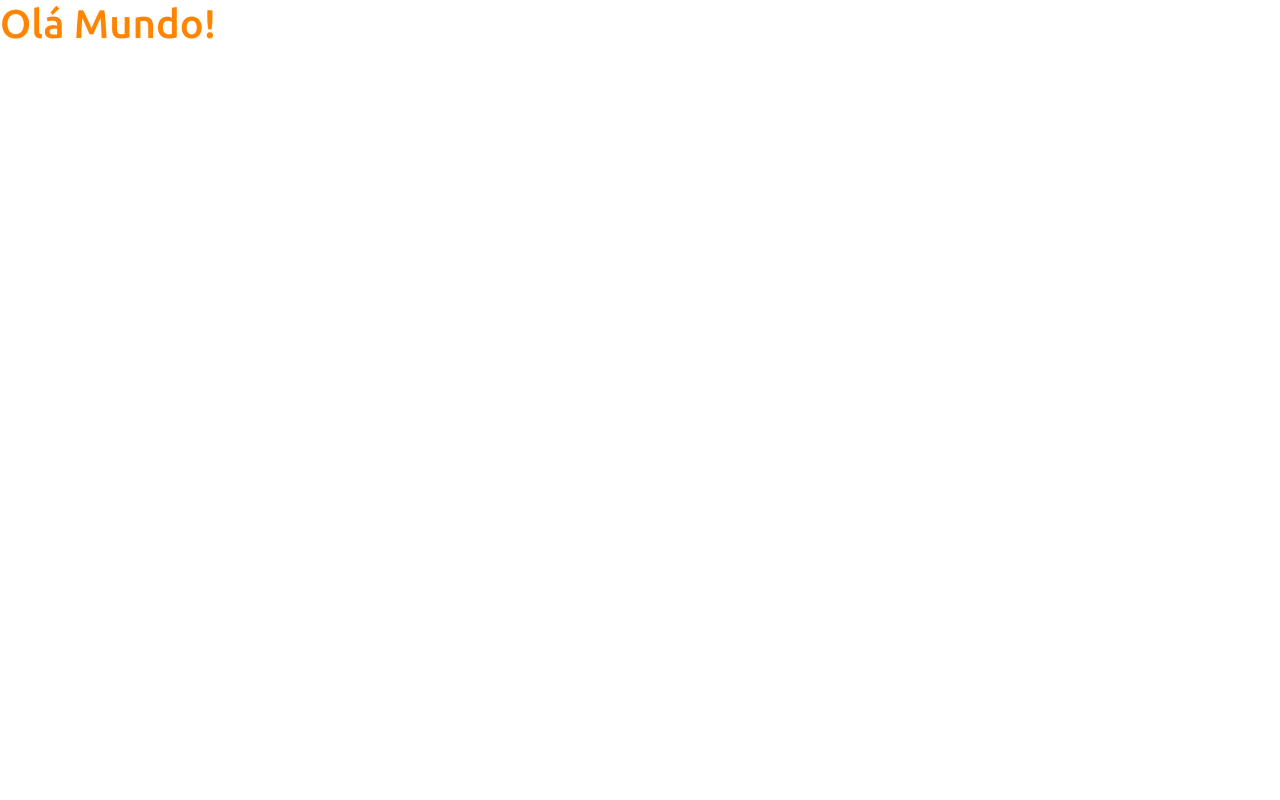
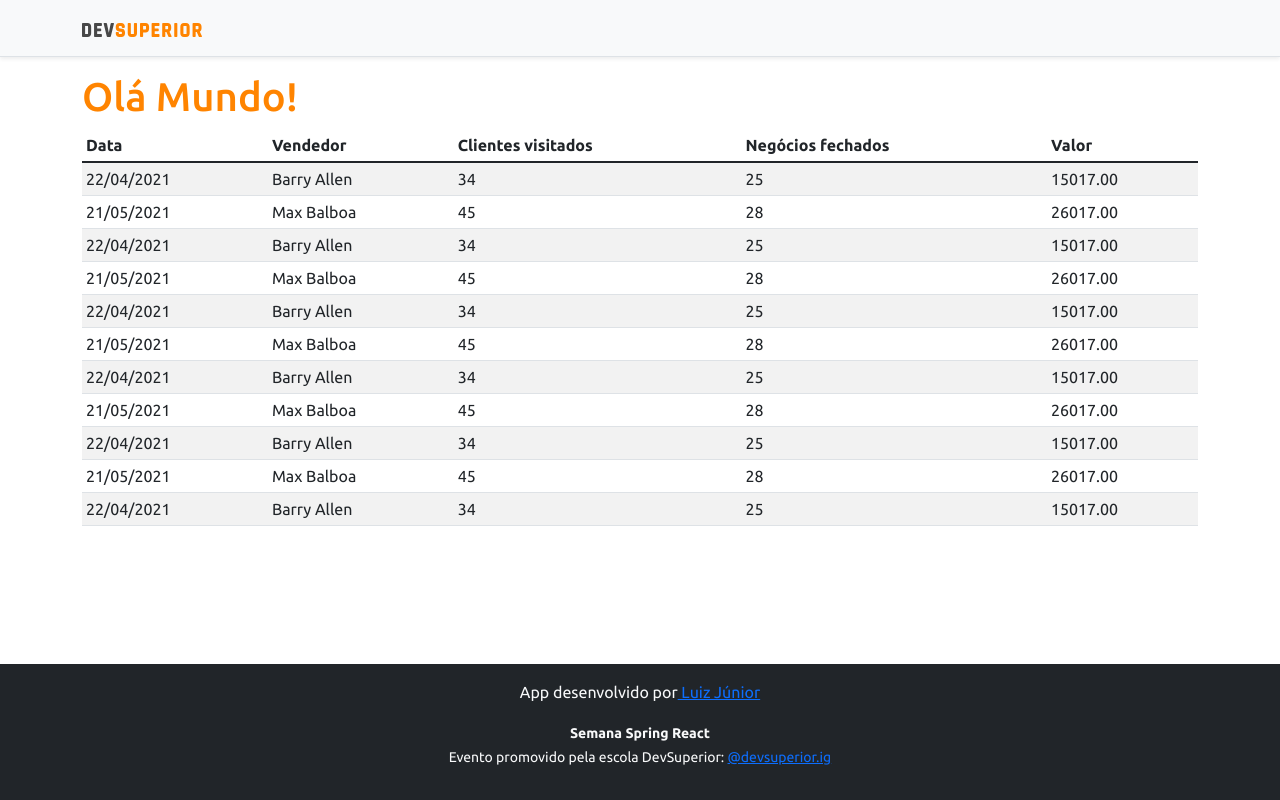
Before and after one commit to luizjrandrade/projeto-sds3, a React (Create React App) app in the folder front/: page / in a window 1280 px wide. Built offline with nearby package versions, Linux system fonts and the light colour scheme.

Commit message:
Basic Static Components

```diff
--- a/front/src/App.tsx
+++ b/front/src/App.tsx
@@ -1,9 +1,18 @@
+import DataTable from "components/DataTable";
+import Footer from "components/Footer";
+import NavBar from "components/NavBar";
+
 function App() {
   return (
-    <div>
+    <>
+    <NavBar />
+    <div className="container">
       <h1 className="text-primary">Olá Mundo!</h1>
+      <DataTable />
     </div>
 
+    <Footer />
+    </>
   );
 }
 
--- /dev/null
+++ b/front/src/components/DataTable/index.tsx
@@ -0,0 +1,98 @@
+
+const DataTable = () => {
+    return (
+        <div className="table-responsive">
+            <table className="table table-striped table-sm">
+                <thead>
+                    <tr>
+                        <th>Data</th>
+                        <th>Vendedor</th>
+                        <th>Clientes visitados</th>
+                        <th>Negócios fechados</th>
+                        <th>Valor</th>
+                    </tr>
+                </thead>
+                <tbody>
+                    <tr>
+                        <td>22/04/2021</td>
+                        <td>Barry Allen</td>
+                        <td>34</td>
+                        <td>25</td>
+                        <td>15017.00</td>
+                    </tr>
+                    <tr>
+                        <td>21/05/2021</td>
+                        <td>Max Balboa</td>
+                        <td>45</td>
+                        <td>28</td>
+                        <td>26017.00</td>
+                    </tr>
+                    <tr>
+                        <td>22/04/2021</td>
+                        <td>Barry Allen</td>
+                        <td>34</td>
+                        <td>25</td>
+                        <td>15017.00</td>
+                    </tr>
+                    <tr>
+                        <td>21/05/2021</td>
+                        <td>Max Balboa</td>
+                        <td>45</td>
+                        <td>28</td>
+                        <td>26017.00</td>
+                    </tr>
+                    <tr>
+                        <td>22/04/2021</td>
+                        <td>Barry Allen</td>
+                        <td>34</td>
+                        <td>25</td>
+                        <td>15017.00</td>
+                    </tr>
+                    <tr>
+                        <td>21/05/2021</td>
+                        <td>Max Balboa</td>
+                        <td>45</td>
+                        <td>28</td>
+                        <td>26017.00</td>
+                    </tr>
+                    <tr>
+                        <td>22/04/2021</td>
+                        <td>Barry Allen</td>
+                        <td>34</td>
+                        <td>25</td>
+                        <td>15017.00</td>
+                    </tr>
+                    <tr>
+                        <td>21/05/2021</td>
+                        <td>Max Balboa</td>
+                        <td>45</td>
+                        <td>28</td>
+                        <td>26017.00</td>
+                    </tr>
+                    <tr>
+                        <td>22/04/2021</td>
+                        <td>Barry Allen</td>
+                        <td>34</td>
+                        <td>25</td>
+                        <td>15017.00</td>
+                    </tr><tr>
+                        <td>21/05/2021</td>
+                        <td>Max Balboa</td>
+                        <td>45</td>
+                        <td>28</td>
+                        <td>26017.00</td>
+                    </tr>
+                    <tr>
+                        <td>22/04/2021</td>
+                        <td>Barry Allen</td>
+                        <td>34</td>
+                        <td>25</td>
+                        <td>15017.00</td>
+                    </tr>
+                </tbody>
+            </table>
+        </div>
+    );
+}
+
+export default DataTable;
--- /dev/null
+++ b/front/src/components/Footer/index.tsx
@@ -0,0 +1,16 @@
+
+const Footer = () => {
+    return (
+        <footer className="footer mt-auto py-3 bg-dark">
+            <div className="container">
+                <p className="text-light">App desenvolvido por
+                <a href="https://github.com/luizjrandrade" target="_blank" rel="noreferrer"> Luiz Júnior</a></p>
+                <p className="text-light"><small><strong>Semana Spring React</strong><br />
+                    Evento promovido pela escola DevSuperior: <a href="https://instagram.com/devsuperior.ig" target="_blank" rel="noreferrer">@devsuperior.ig</a></small></p>
+            </div>
+        </footer>
+
+    );
+}
+
+export default Footer;
--- /dev/null
+++ b/front/src/components/NavBar/index.tsx
@@ -0,0 +1,16 @@
+import ImgDsDark from 'assets/imgs/ds-dark.svg';
+
+const NavBar = () => {
+    return (
+        <div className="d-flex flex-column flex-md-row align-items-center p-3 px-md-4 mb-3 bg-light border-bottom shadow-sm">
+        <div className="container">
+          <nav className="my-2 my-md-0 mr-md-3">
+            <img src={ImgDsDark} alt="DevSuperior" width="120" />
+          </nav>
+        </div>
+      </div>
+
+    );
+  }
+
+  export default NavBar;
```
Also changed, not shown: front/src/assets/imgs/ds-dark.svg (added).
